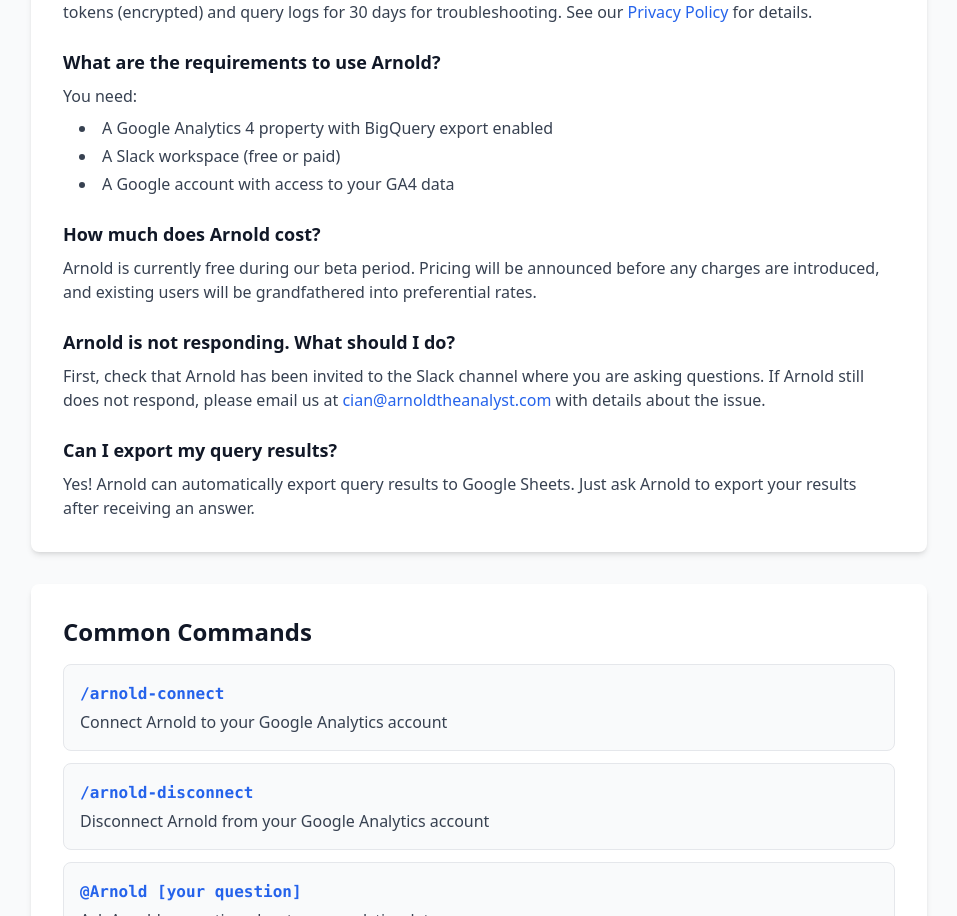
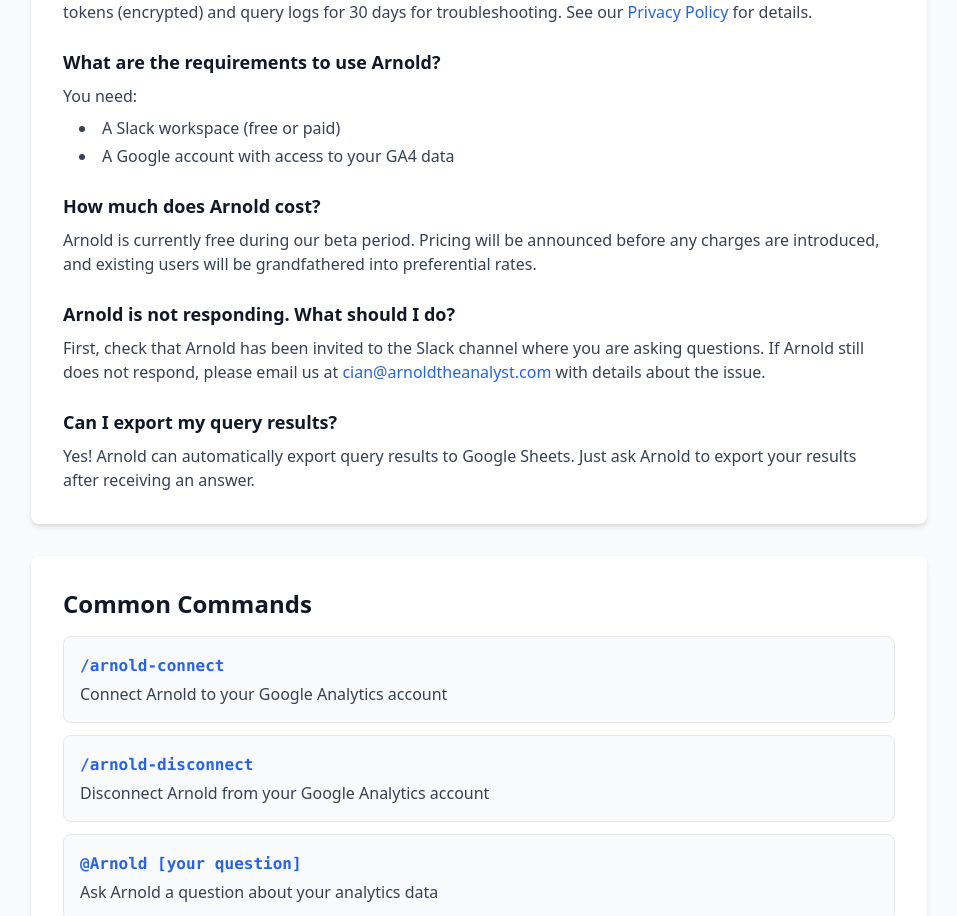
Before and after one commit to McGovs/arnold-the-analyst-frontend-v2-markdown, a React (Vite) app: page /support in a window 1280 px wide. Shown: the part 1307-2223 px from the top of the page, without its empty margins (161-1118 px from the left). Built offline with nearby package versions, Linux system fonts and the light colour scheme.

Commit message:
Update Support.tsx

```diff
--- a/src/pages/Support.tsx
+++ b/src/pages/Support.tsx
@@ -105,7 +105,6 @@ export default function Support() {
                 You need:
               </p>
               <ul className="list-disc list-inside text-gray-700 space-y-1 ml-4">
-                <li>A Google Analytics 4 property with BigQuery export enabled</li>
                 <li>A Slack workspace (free or paid)</li>
                 <li>A Google account with access to your GA4 data</li>
               </ul>
```
